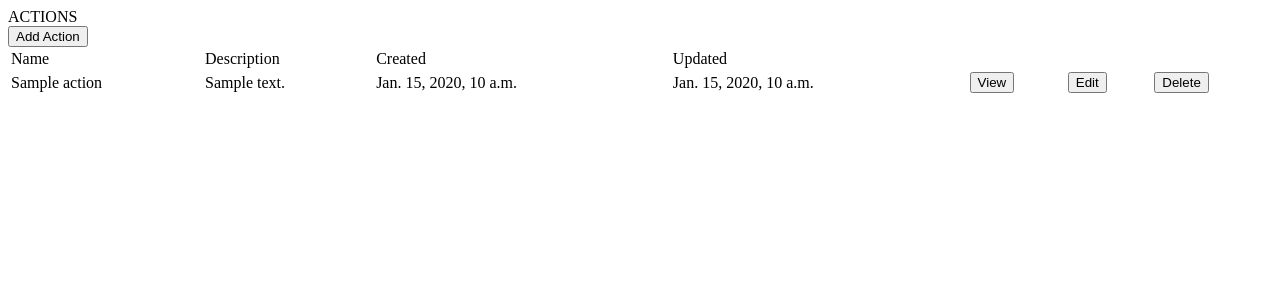
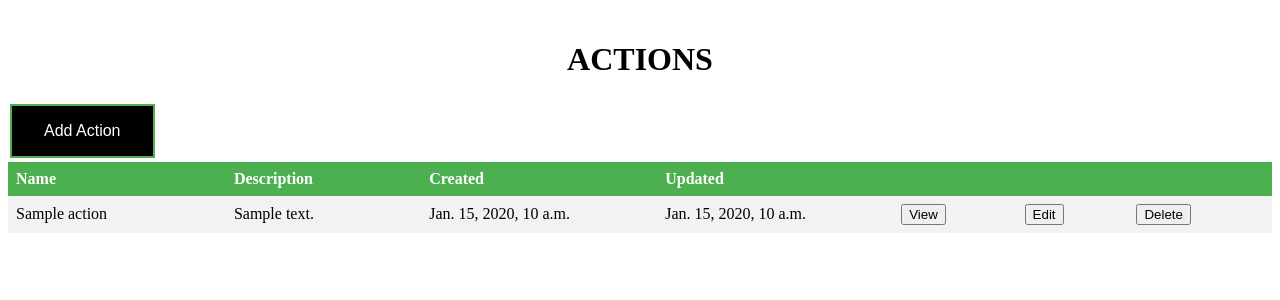
Before and after one commit to arnab123/fail2ban-manager, a Django app: page /manageactions/ in a window 1280 px wide. Shown: the top 300 px of the page. Run offline with Django 3.2, Linux system fonts and the light colour scheme; tables that the repository leaves empty hold one stand-in row (values such as "Sample post").

Commit message:
manage css added

```diff
--- a/src/templates/manage_actions.html
+++ b/src/templates/manage_actions.html
@@ -4,22 +4,77 @@
   <head>
     <title>Manage Actions</title>
     <!-- <link type="text/css" rel="stylesheet" href="{% static 'css/' %}" />  -->
+    <style>
+            table {
+                        border-collapse: collapse;
+                        width: 100%;
+                    }
+
+                  th, td {
+                      text-align: left;
+                      padding: 8px;
+                      max-width: 100px;
+                      overflow: auto;
+                      max-height: 500px;
+
+                  }
+
+                  tr:nth-child(even){background-color: #f2f2f2}
+
+                  th {
+                      background-color: #4CAF50;
+                      color: white;
+
+}
+tr:nth-child(even){background-color: #f2f2f2}
+
+h1.hea {
+  border: 1px;
+  padding-top: 20px;
+  text-align: center;
+}
+
+
+
+.button {
+    background-color: black;
+    color: white;
+    border: 2px solid #4CAF50;
+    padding: 16px 32px;
+    text-align: center;
+    text-decoration: none;
+    display: inline-block;
+    font-size: 16px;
+    margin: 4px 2px;
+    -webkit-transition-duration: 0.4s; /* Safari */
+    transition-duration: 0.4s;
+    cursor: pointer;
+}
+
+.button:hover {
+    background-color: #4CAF50;
+    color: white;
+}
+  </style>
   </head>
   <body>
     <script type="text/javascript" src="{% static 'jquery-3.0.0.min.js' %}"></script>
     <div id="heading">
-      ACTIONS
+      <h1 class="hea">ACTIONS</h1>
     </div>
     <div id="adddiv">
-      <button class="addbutton" type="button" onclick="window.location.href = &quot;http://127.0.0.1:8000/addaction/&quot;">Add Action</button>
+      <button class="button" type="button" onclick="window.location.href = &quot;http://127.0.0.1:8000/addaction/&quot;">Add Action</button>
     </div>
-    <div id="tablediv">
+    <div id="tablediv" >
     <table id="maintable" style="width:100%">
       <tr class="row">
-        <td class="nametd">Name</td>
-        <td class="desctd">Description</td>
-        <td class="createdtd">Created</td>
-        <td class="updatedtd">Updated</td>
+        <th class="nametd">Name</th>
+        <th class="desctd">Description</th>
+        <th class="createdtd">Created</th>
+        <th class="updatedtd">Updated</th>
+        <th class="viewtd">  </th>
+        <th class="edittd">  </th>
+        <th class="deletetd"> </th>
       </tr>
       {% for entry in tlist %}
       <tr class="row">
```
Also changed, not shown: src/templates/manage_filters.html (+61 -7 lines), 12 other files.
